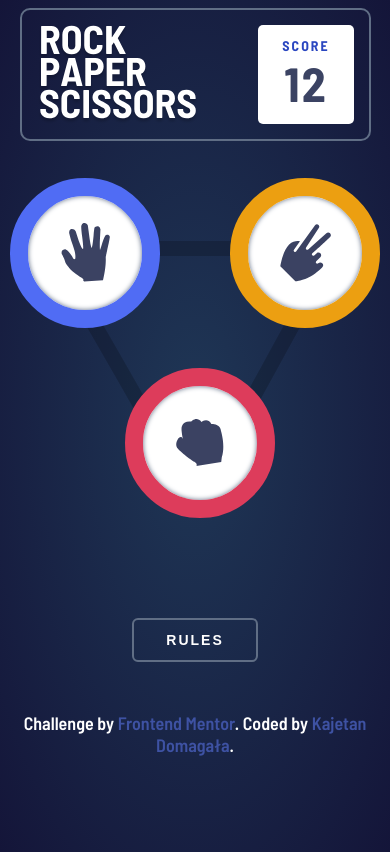
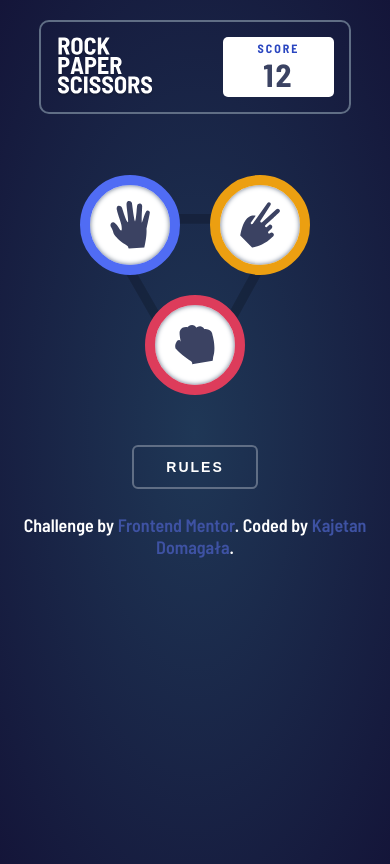
Before and after one commit to kajtd/RockPaperScissors, a plain HTML site: page index.html in a window 390 px wide. Drawn offline with Linux system fonts and the light colour scheme.

Commit message:
Add media queries

```diff
--- a/index.scss
+++ b/index.scss
@@ -23,7 +23,7 @@ body {
 }
 
 .container {
-    margin-top: 2%;
+    margin-top: 5%;
     display: flex;
     flex-direction: column;
     justify-content: center;
@@ -153,17 +153,103 @@ body {
 }
 
 @media(max-width: 866px) {
+
     .header {
-        width: 90%;
+        width: 80%;
+
+        &__logo {
+            align-self: center;
+            height: 80px;
+        }
 
         .scoreboard {
-            width: 30%;
+            width: 20%;
+            font-size: 12px;
+
+            &__points {
+                font-size: 2rem;
+            }
+        }
+    }
+
+
+    .footer {
+        grid-template-rows: 1fr 1fr;
+        grid-gap: 50px;
+
+        .attribution {
+            grid-row: 2;
+            grid-column-start: 1;
+            grid-column-end: 4;
+        }
+
+
+        &__btn {
+            align-self: center;
+            justify-self: center;
+            grid-row: 1;
+            grid-column: 2;
+        }
+    }
+}
+
+@media(max-width: 466px) {
+    $iconBorder-width: 10px;
+
+    .header {
+
+        &__logo {
+            height: 60px;
+        }
+
+        .scoreboard {
+            width: 40%;
+        }
+    }
+
+    .game-wrapper {
+
+        &__bg {
+            width: 200px;
+        }
+
+        .icons {
+
+
+            &__item {
+                width: 100px;
+                height: 100px;
+
+                &:first-child {
+                    top: -100px;
+                    left: -50px;
+                    border: $iconBorder-width solid $redBorder;
+                }
+
+                &:nth-child(2) {
+                    top: -220px;
+                    right: 15px;
+                    border: $iconBorder-width solid $blueBorder;
+                }
+
+                &:last-child {
+                    top: -220px;
+                    left: 15px;
+                    border: $iconBorder-width solid $yellowBorder;
+                }
+            }
+
+
+            &__icon {
+                width: 40px;
+            }
         }
     }
 
     .footer {
         grid-template-rows: 1fr 1fr;
-        grid-gap: 50px;
+        grid-gap: 25px;
+        margin-top: 50px;
 
         .attribution {
             grid-row: 2;
```
Also changed, not shown: index.css, 1 other file.
